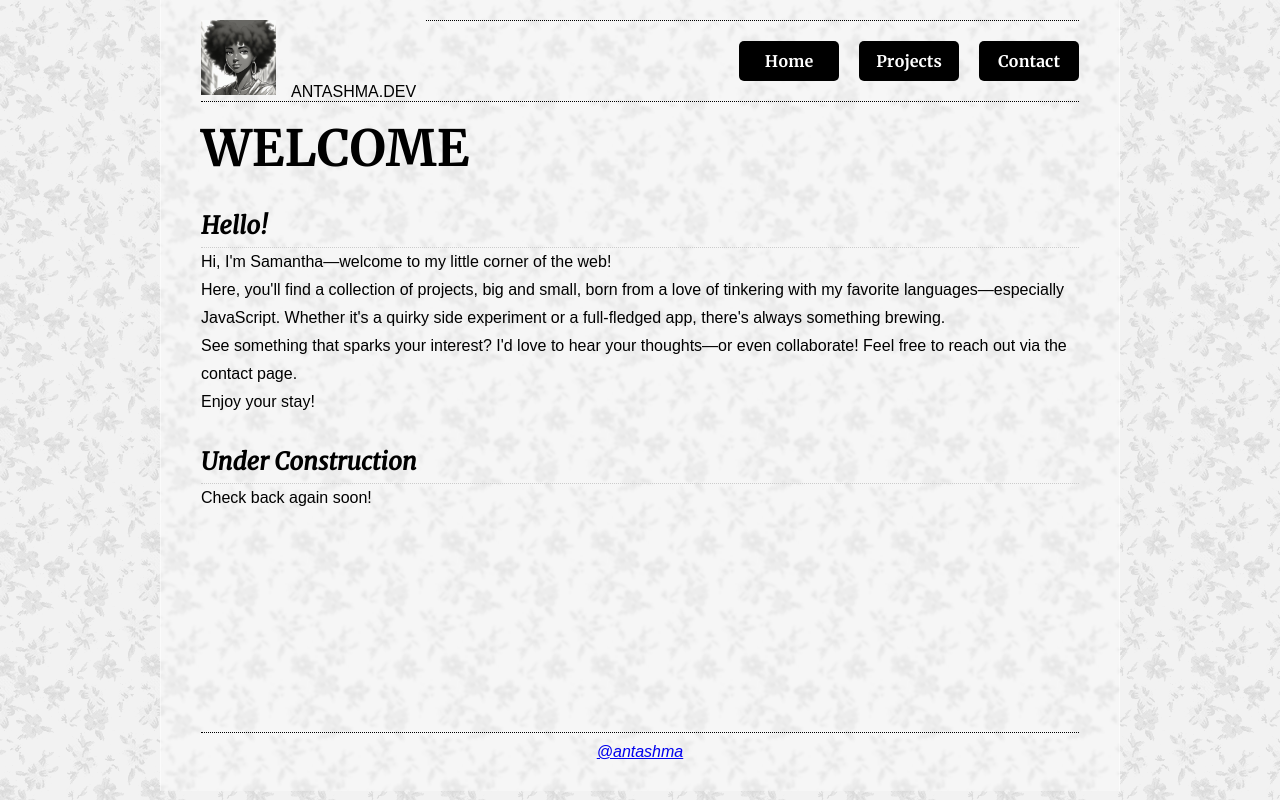
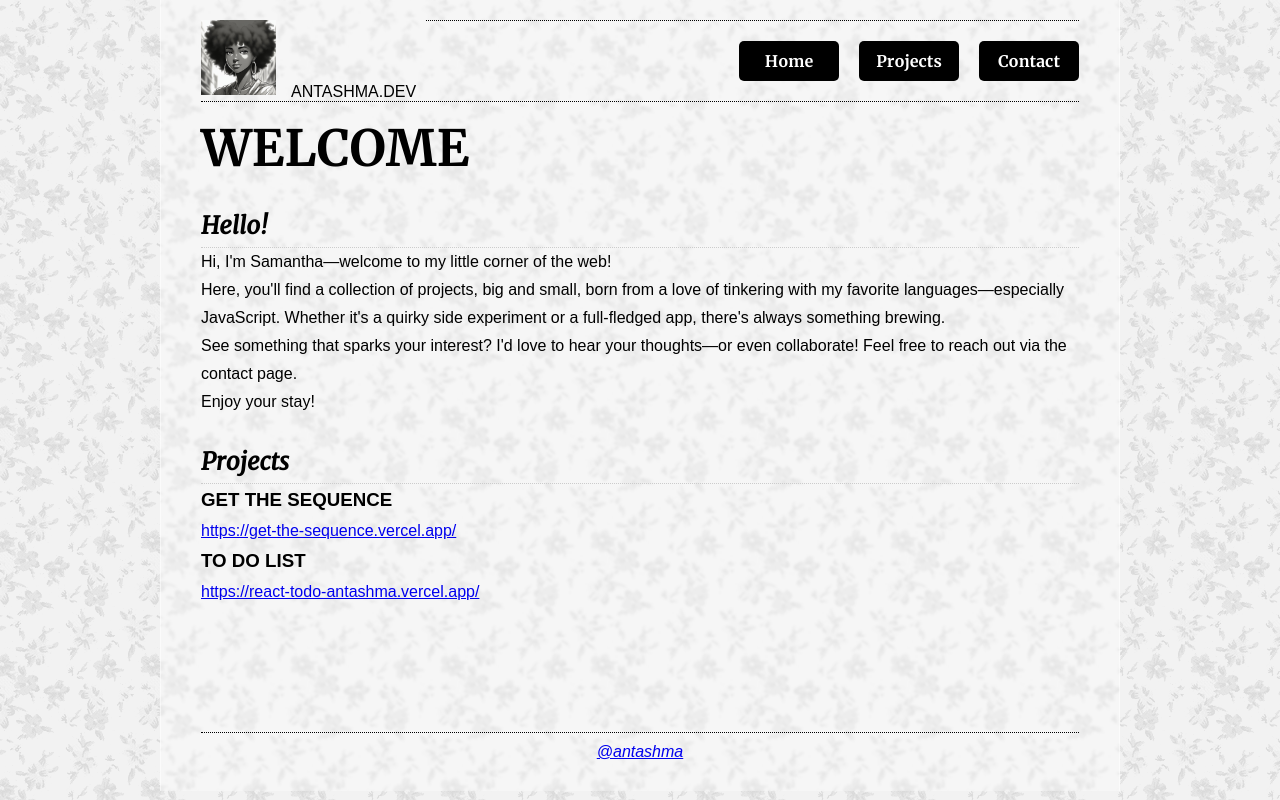
Before and after one commit to Antashma/antashma-site, a React (Vite) app: page / in a window 1280 px wide. Built offline with nearby package versions, Linux system fonts and the light colour scheme.

Commit message:
add proejcts section

```diff
--- a/src/App.css
+++ b/src/App.css
@@ -46,8 +46,8 @@ header nav {
         padding:1rem;
         &:hover {
             color: #000;
-            background-color:#fff;
-            outline:1px dotted #ccc;
+            background-color:transparent;
+            outline:1px solid #ccc;
         }
 
     }
--- a/src/App.jsx
+++ b/src/App.jsx
@@ -1,5 +1,6 @@
 import pfpImg from "./assets/pfp.jpg"
 import './App.css'
+import ProjectsContainer from "./pages/ProjectsContainer"
 
 function App() {
 
@@ -13,7 +14,7 @@ function App() {
 						</div>
 						<nav>
 							<a href="#">Home</a>
-							<a href="#">Projects</a>
+							<a href="#projects">Projects</a>
 							<a href="#">Contact</a>
 						</nav>
 				</header>
@@ -28,10 +29,7 @@ function App() {
 						<p>Enjoy your stay!</p>
 					</section>
 
-					<section>
-						<h2>Under Construction</h2>
-						<p>Check back again soon!</p>
-					</section>
+					<ProjectsContainer />
 
 
 
--- a/src/pages/ProjectsContainer.jsx
+++ b/src/pages/ProjectsContainer.jsx
@@ -1,5 +1,15 @@
 export default function ProjectsContainer() {
     return(
-        <>Projects</>
+        <section id="projects">
+            <h2>Projects</h2>
+            <div>
+                <h3>Get The Sequence</h3>
+                <a href="https://get-the-sequence.vercel.app/" target="_blank">https://get-the-sequence.vercel.app/</a>
+            </div>
+            <div>
+                <h3>To Do List</h3>
+                <a href="https://react-todo-antashma.vercel.app/" target="_blank">https://react-todo-antashma.vercel.app/</a>
+            </div>
+        </section>
     )
 }
```
